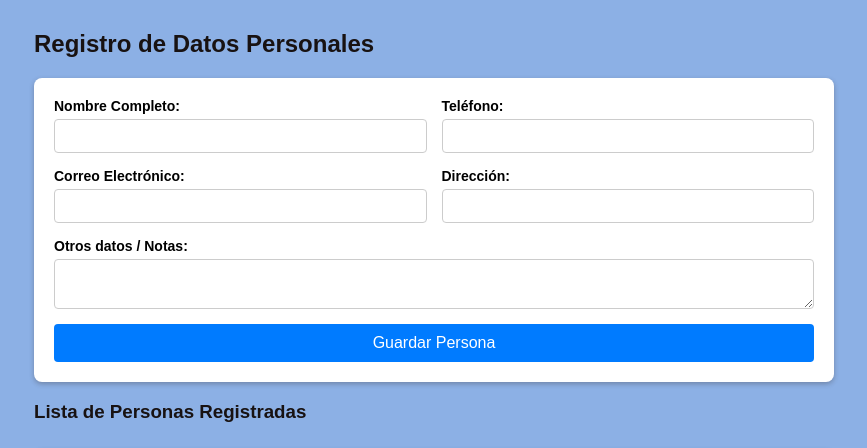
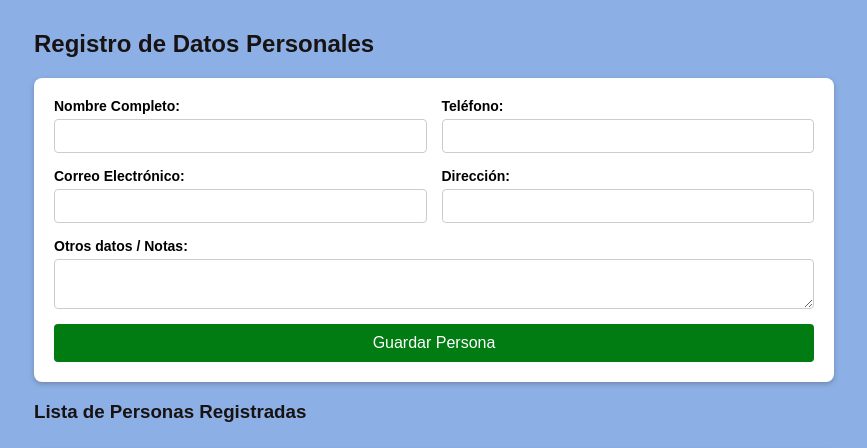
Before and after one commit to Javier-Checa/MASTER-PYTHON, a Flask app: page / in a window 1280 px wide. Shown: the top 448 px of the page, without its empty margins (206-1073 px from the left). Run offline with Flask 3, Linux system fonts and the light colour scheme; data that the repository does not hold is empty.

Commit message:
Mi webproyecto cont6

```diff
--- a/24-mi-webproyecto/templates/index.html
+++ b/24-mi-webproyecto/templates/index.html
@@ -45,7 +45,7 @@
     button {
       grid-column: span 2;
       padding: 10px;
-      background-color: #007bff;
+      background-color: #017c13;
       color: white;
       border: none;
       border-radius: 4px;
```
